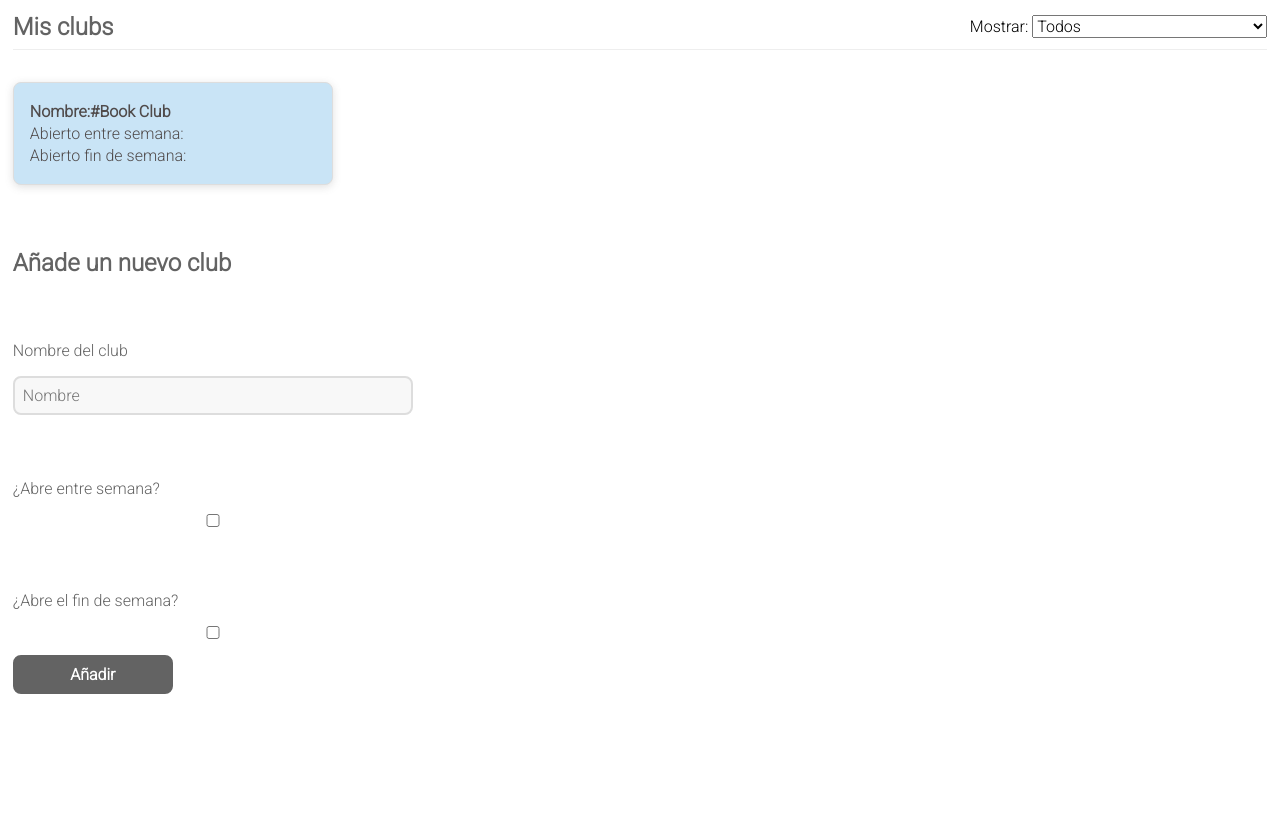
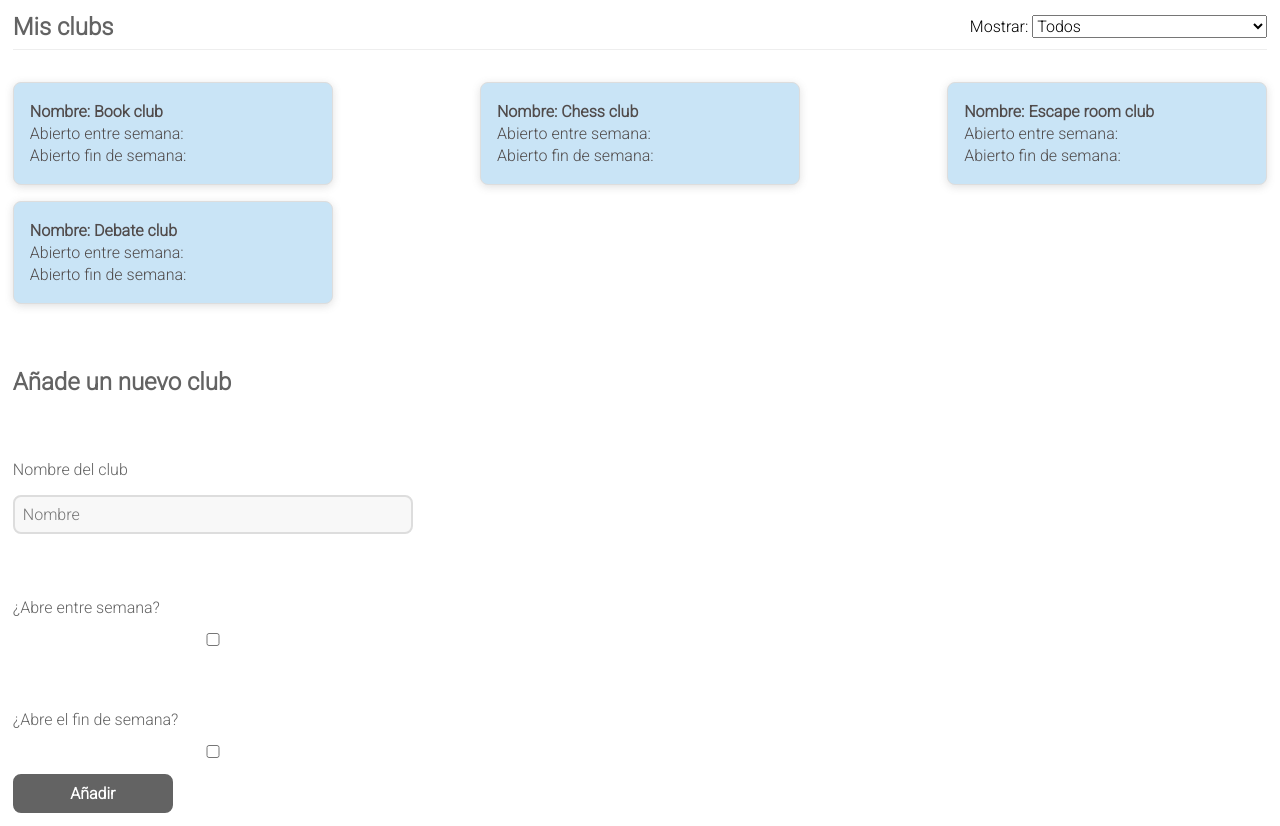
Before and after one commit to Adalab/modulo-3-evaluacion-intermedia-patricuismart, a React (Create React App) app: page / in a window 1280 px wide. Before the commit the page ends 800 px from the top, so only its background shows below. Built offline with nearby package versions, Linux system fonts and the light colour scheme.

Commit message:
Paint Club list JSX

```diff
--- a/src/components/App.js
+++ b/src/components/App.js
@@ -1,12 +1,25 @@
 import '../styles/App.scss';
 //Import de datos de luista de contactos array de 4 objetos
-import initialData from '../data/contact.json';
+import data from '../data/contact.json';
 import { useState } from 'react';
 
 function App() {
   //variables estado
 
   //Funciones manejadoras
+
+  //Para cada uno de los objetos de data va a generar ese html y lo acumula en una array, lo guardo en variable htmlClubList
+  const htmlClubList = data.map((oneClub, index) => (
+    <li key={index} className="club__item">
+      <p className="club__name">Nombre: {oneClub.name}</p>
+      <p className="club__week">
+        <label className="club__label">Abierto entre semana:</label>
+      </p>
+      <p className="club__weekend">
+        <label className="club__label">Abierto fin de semana:</label>
+      </p>
+    </li>
+  ));
 
   return (
     <div className="page">
@@ -23,17 +36,7 @@ function App() {
       </header>
       <main>
         {/* club list */}
-        <ul className="club__list">
-          <li className="club__item">
-            <p className="club__name">Nombre:#Book Club</p>
-            <p className="club__week">
-              <label className="club__label">Abierto entre semana:</label>
-            </p>
-            <p className="club__weekend">
-              <label className="club__label">Abierto fin de semana:</label>
-            </p>
-          </li>
-        </ul>
+        <ul className="club__list">{htmlClubList}</ul>
 
         {/* new club */}
         <form className="new-club__form">
```
